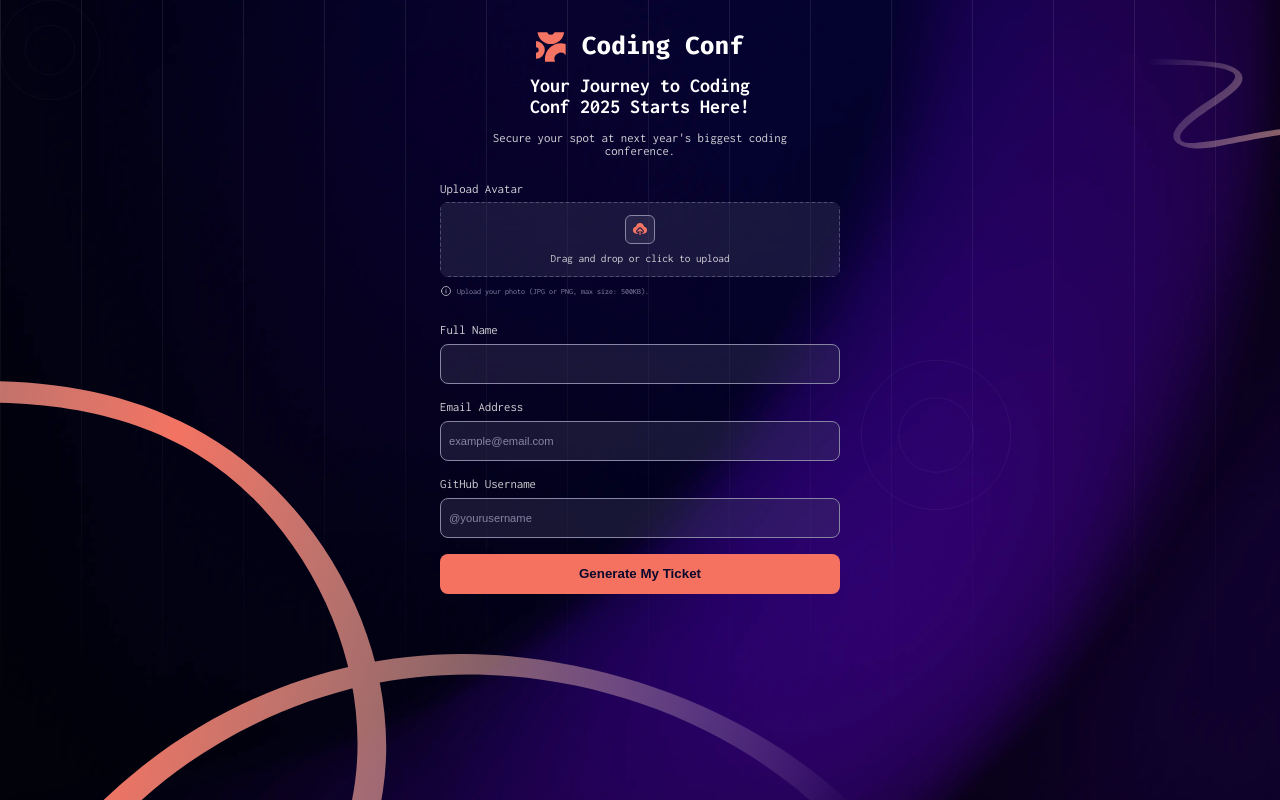
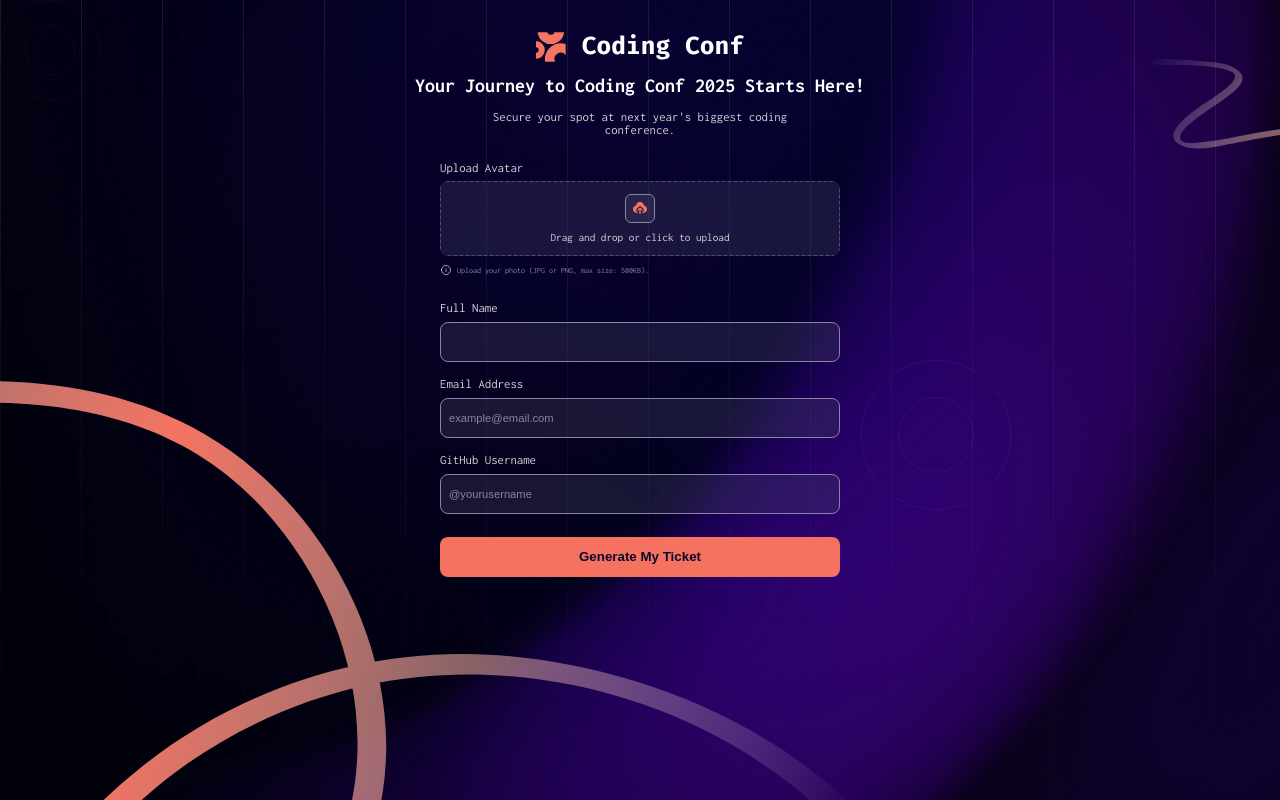
Before and after one commit to KonieK981/conference-ticket-generator-main, a React (Vite) app: page / in a window 1280 px wide. Built offline with nearby package versions, Linux system fonts and the light colour scheme.

Commit message:
fix: adjust title formatting and update gap in form styles for better layout consistency

```diff
--- a/src/components/FormView/FormView.jsx
+++ b/src/components/FormView/FormView.jsx
@@ -37,10 +37,7 @@ function FormView() {
 
   return (
     <div>
-      <h1 className="title">
-        Your Journey to Coding <br />
-        Conf 2025 Starts Here!{" "}
-      </h1>
+      <h1 className="title">Your Journey to Coding Conf 2025 Starts Here! </h1>
       <h4 className="subtitle">
         Secure your spot at next year's biggest coding conference.
       </h4>
--- a/src/components/FormView/styles.module.css
+++ b/src/components/FormView/styles.module.css
@@ -2,7 +2,7 @@
   margin: 0 auto;
   display: flex;
   flex-direction: column;
-  gap: 1rem;
+  gap: 15px;
   color: var(--neutral-500);
   width: 100%;
   max-width: 400px;
@@ -37,6 +37,7 @@
 }
 
 button {
+  margin-top: 0.5rem;
   background-color: var(--orange-500);
   height: 40px;
   border-radius: 8px;
```
